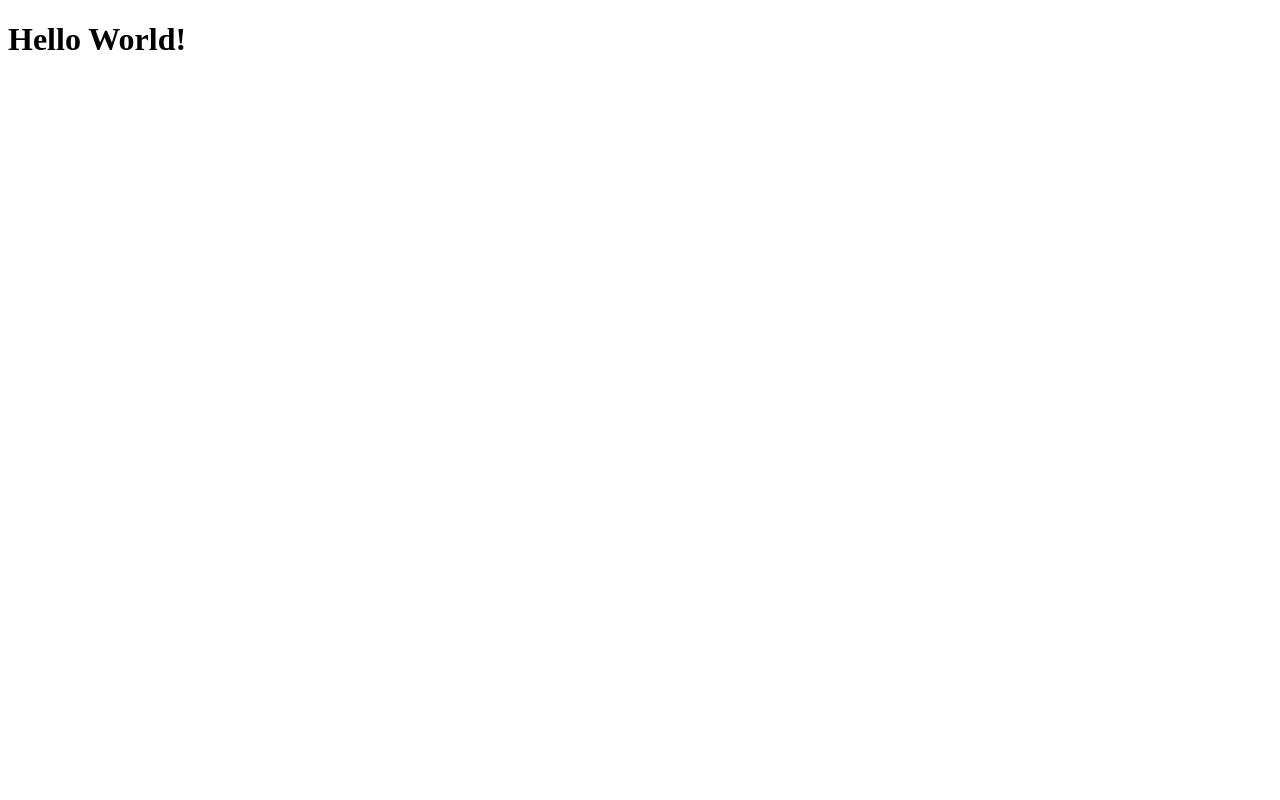
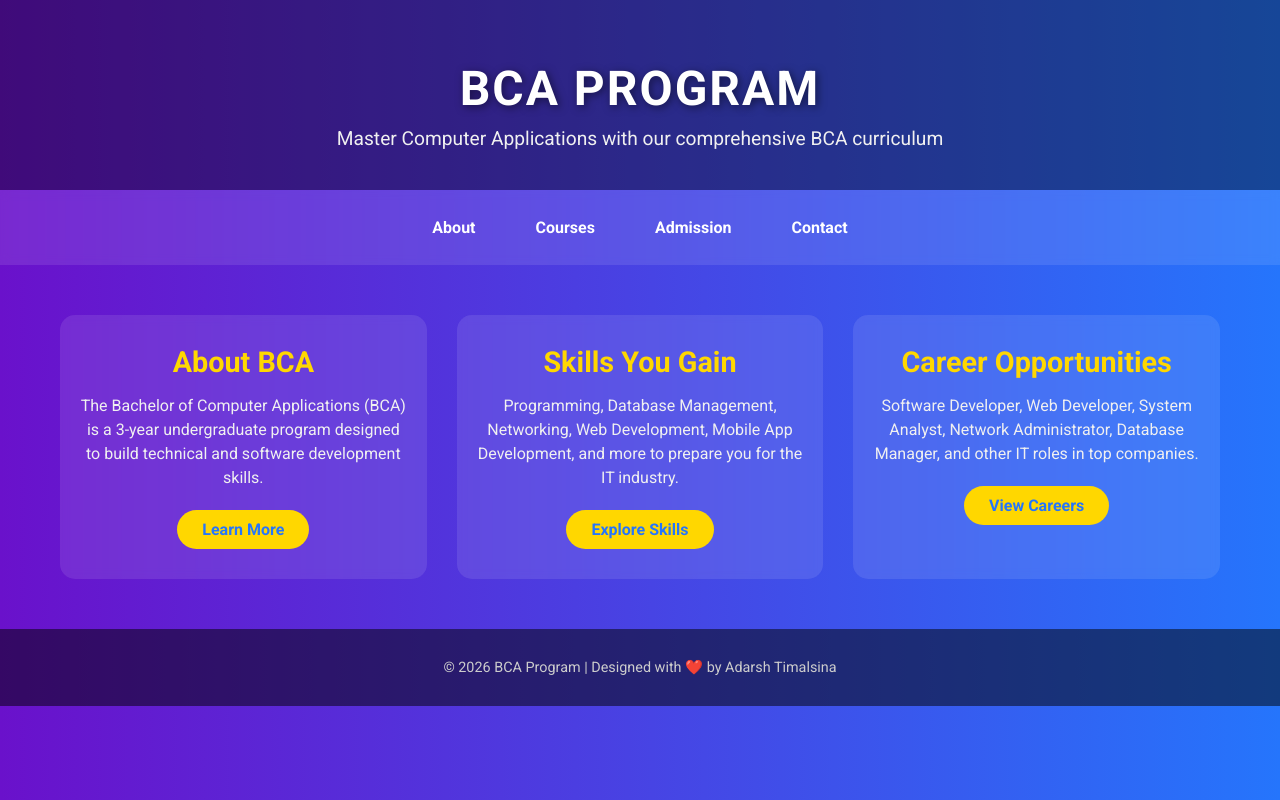
Before and after one commit to ThisisAT80/ThisisAT80.github.io, a plain HTML site: page index.html in a window 1280 px wide. Drawn offline with Linux system fonts and the light colour scheme.

Commit message:
Update index.html

```diff
--- a/index.html
+++ b/index.html
@@ -1,9 +1,167 @@
 <!DOCTYPE html>
-<html>
+<html lang="en">
 <head>
-    <title>Test</title>
+    <meta charset="UTF-8">
+    <meta name="viewport" content="width=device-width, initial-scale=1.0">
+    <title>BCA Program</title>
+    <link href="https://fonts.googleapis.com/css2?family=Roboto:wght@400;700&display=swap" rel="stylesheet">
+    <style>
+        /* Reset */
+        * {
+            margin: 0;
+            padding: 0;
+            box-sizing: border-box;
+            font-family: 'Roboto', sans-serif;
+        }
+
+        body {
+            background: linear-gradient(to right, #6a11cb, #2575fc);
+            color: #fff;
+        }
+
+        header {
+            text-align: center;
+            padding: 60px 20px 40px;
+            background: rgba(0,0,0,0.4);
+        }
+
+        header h1 {
+            font-size: 3rem;
+            margin-bottom: 10px;
+            text-transform: uppercase;
+            letter-spacing: 2px;
+            text-shadow: 2px 2px 8px rgba(0,0,0,0.5);
+        }
+
+        header p {
+            font-size: 1.2rem;
+            color: #f0f0f0;
+        }
+
+        nav {
+            display: flex;
+            justify-content: center;
+            gap: 30px;
+            padding: 20px 0;
+            background: rgba(255,255,255,0.1);
+            backdrop-filter: blur(5px);
+        }
+
+        nav a {
+            text-decoration: none;
+            color: #fff;
+            font-weight: 600;
+            transition: 0.3s;
+            padding: 8px 15px;
+            border-radius: 5px;
+        }
+
+        nav a:hover {
+            background: #fff;
+            color: #2575fc;
+        }
+
+        .container {
+            max-width: 1200px;
+            margin: 50px auto;
+            padding: 0 20px;
+            display: grid;
+            grid-template-columns: repeat(auto-fit, minmax(300px, 1fr));
+            gap: 30px;
+        }
+
+        .card {
+            background: rgba(255,255,255,0.1);
+            border-radius: 15px;
+            padding: 30px 20px;
+            text-align: center;
+            transition: transform 0.3s, background 0.3s;
+            backdrop-filter: blur(5px);
+        }
+
+        .card:hover {
+            transform: translateY(-10px);
+            background: rgba(255,255,255,0.2);
+        }
+
+        .card h2 {
+            margin-bottom: 15px;
+            font-size: 1.8rem;
+            color: #ffd700;
+        }
+
+        .card p {
+            font-size: 1rem;
+            color: #f0f0f0;
+            line-height: 1.5;
+        }
+
+        footer {
+            text-align: center;
+            padding: 30px 20px;
+            background: rgba(0,0,0,0.5);
+            margin-top: 50px;
+        }
+
+        footer p {
+            font-size: 0.9rem;
+            color: #ccc;
+        }
+
+        /* Button Style */
+        .btn {
+            display: inline-block;
+            margin-top: 20px;
+            padding: 10px 25px;
+            background: #ffd700;
+            color: #2575fc;
+            font-weight: 700;
+            border-radius: 50px;
+            text-decoration: none;
+            transition: 0.3s;
+        }
+
+        .btn:hover {
+            background: #fff;
+            color: #6a11cb;
+        }
+    </style>
 </head>
 <body>
-    <h1>Hello World!</h1>
+
+    <header>
+        <h1>BCA Program</h1>
+        <p>Master Computer Applications with our comprehensive BCA curriculum</p>
+    </header>
+
+    <nav>
+        <a href="#about">About</a>
+        <a href="#courses">Courses</a>
+        <a href="#admission">Admission</a>
+        <a href="#contact">Contact</a>
+    </nav>
+
+    <section class="container" id="about">
+        <div class="card">
+            <h2>About BCA</h2>
+            <p>The Bachelor of Computer Applications (BCA) is a 3-year undergraduate program designed to build technical and software development skills.</p>
+            <a href="#" class="btn">Learn More</a>
+        </div>
+        <div class="card">
+            <h2>Skills You Gain</h2>
+            <p>Programming, Database Management, Networking, Web Development, Mobile App Development, and more to prepare you for the IT industry.</p>
+            <a href="#" class="btn">Explore Skills</a>
+        </div>
+        <div class="card">
+            <h2>Career Opportunities</h2>
+            <p>Software Developer, Web Developer, System Analyst, Network Administrator, Database Manager, and other IT roles in top companies.</p>
+            <a href="#" class="btn">View Careers</a>
+        </div>
+    </section>
+
+    <footer>
+        <p>&copy; 2026 BCA Program | Designed with ❤️ by Adarsh Timalsina</p>
+    </footer>
+
 </body>
 </html>
```
